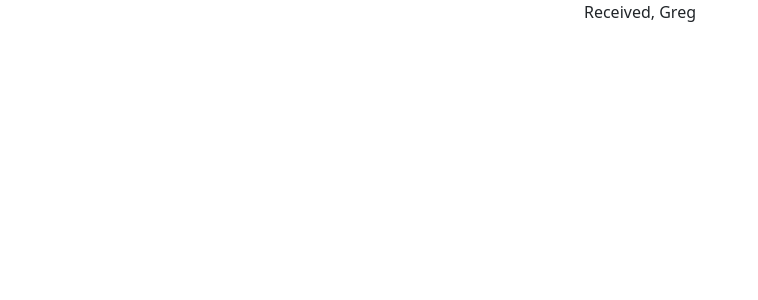
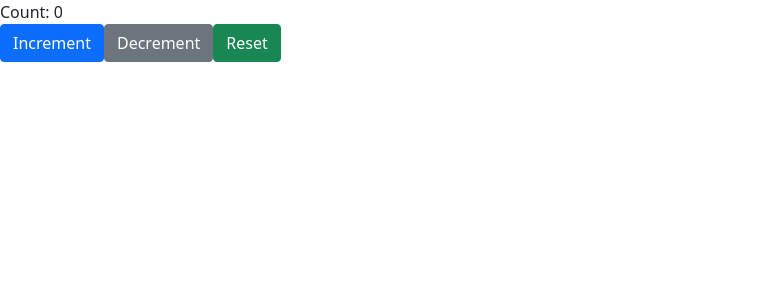
Before and after one commit to gastighost/todo-app, a React (Create React App) app: page / in a window 1280 px wide. Shown: the top 300 px of the page, without its empty margins (0-758 px from the left). Built offline with nearby package versions, Linux system fonts and the light colour scheme.

Commit message:
add counter feature

```diff
--- a/src/App.js
+++ b/src/App.js
@@ -1,14 +1,41 @@
-import React, { useContext } from 'react';
+import React, { useReducer } from 'react';
 import './App.css';
-import { UserContext } from './index';
+import { Button } from 'react-bootstrap';
+
+const initialState = {
+  count: 0
+}
 
 function App() {
-  const value = useContext(UserContext)
+  const [state, dispatch] = useReducer(reducer, initialState);
   return (
-    <div className="App">
-      Received, {value}
+    <div>
+      Count: {state.count}
+      <br/>
+      <Button onClick={() => dispatch({type: "increment"})}>
+        Increment
+      </Button>
+      <Button variant="secondary" onClick={() => dispatch({type: "decrement"})}>
+        Decrement
+      </Button>
+      <Button variant="success" onClick={() => dispatch({type: "reset"})}>
+        Reset
+      </Button>
     </div>
-  );
+  )
+}
+
+function reducer(state, action) {
+  switch(action.type) {
+    case "increment":
+      return {count: state.count + 1}
+    case "decrement":
+      return {count: state.count - 1}
+    case "reset":
+      return initialState
+    default:
+      return initialState
+  }
 }
 
 export default App;
```
